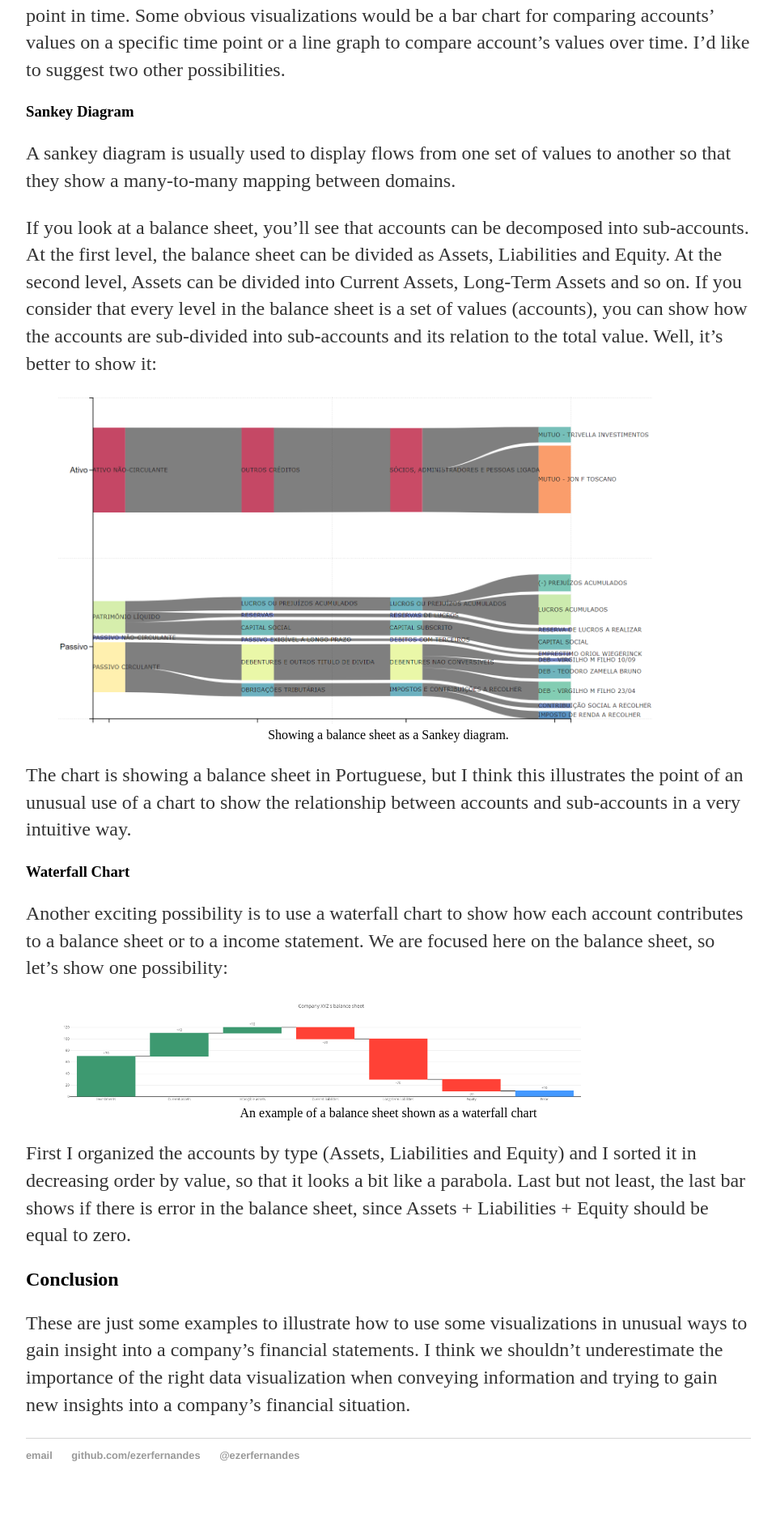
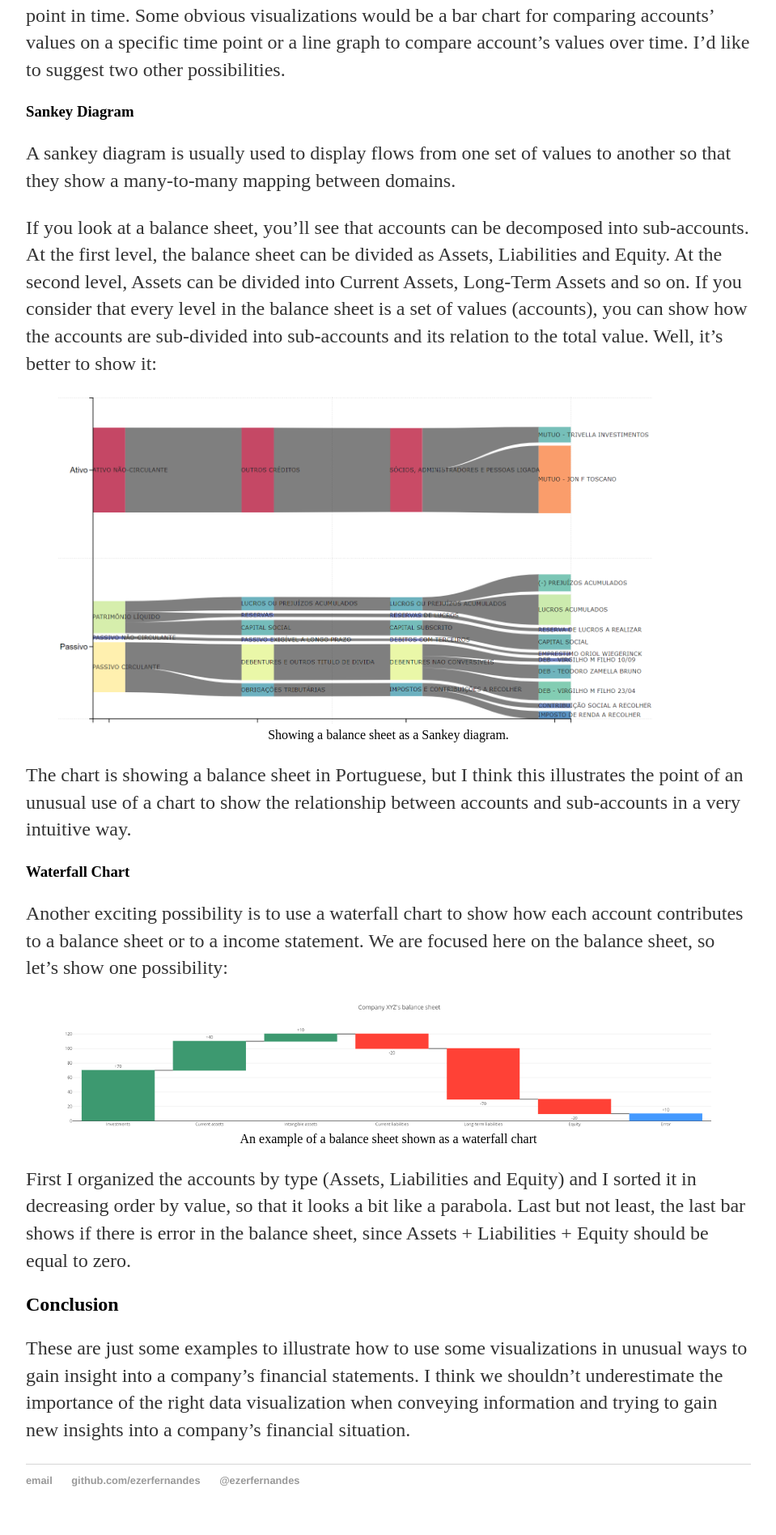
Before and after one commit to ezerfernandes/ezerfernandes.github.io, a Jekyll site: the page built from _posts/2021-02-17-visualizing-financial-statements.md, in a window 1280 px wide. Shown: the part 1504-3400 px from the top of the page at 81% size, without its empty margins (160-1119 px from the left). Built offline with Jekyll 4.4.1, drawn with Linux system fonts in a browser that asks for light colours; before the commit the page ends 3369 px from its top, so only the background shows below that.

Commit message:
Update 2021-02-17-visualizing-financial-statements.md

```diff
--- a/_posts/2021-02-17-visualizing-financial-statements.md
+++ b/_posts/2021-02-17-visualizing-financial-statements.md
@@ -30,7 +30,7 @@ The chart is showing a balance sheet in Portuguese, but I think this illustrates
 
 Another exciting possibility is to use a waterfall chart to show how each account contributes to a balance sheet or to a income statement. We are focused here on the balance sheet, so let's show one possibility:
 
-{% include image.html url="/images/balance_sheet_as_waterfall_chart.png" description="An example of a balance sheet shown as a waterfall chart" size="80%" %}
+{% include image.html url="/images/balance_sheet_as_waterfall_chart.png" description="An example of a balance sheet shown as a waterfall chart" size="100%" %}
 
 First I organized the accounts by type (Assets, Liabilities and Equity) and I sorted it in decreasing order by value, so that it looks a bit like a parabola. Last but not least, the last bar shows if there is error in the balance sheet, since Assets + Liabilities + Equity should be equal to zero.
 
```
